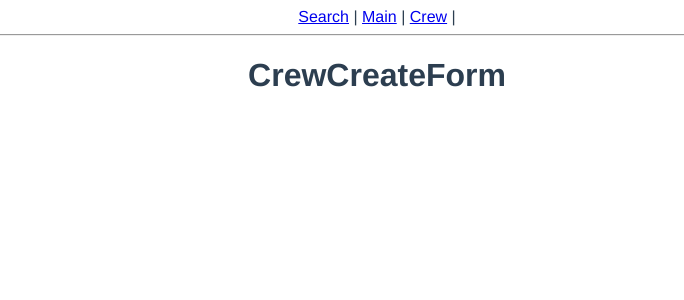
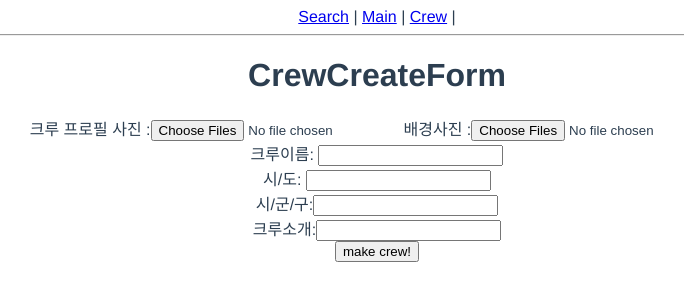
Before and after one commit to holawan/EIVOM, a Vue app in the folder final-pjt-front/: page /crewcreate in a window 1280 px wide. Shown: the top 300 px of the page, without its empty margins (263-947 px from the left). Built offline with nearby package versions, Linux system fonts and the light colour scheme.

Commit message:
[ERROR] crew image upload

```diff
--- a/final-pjt-front/src/store/modules/crews.js
+++ b/final-pjt-front/src/store/modules/crews.js
@@ -1,33 +1,51 @@
+import drf from "@/api/drf"
 // import router from "@/router"
-// import axios from "axios"
-// import drf from '@/api/drf'
+import axios from "axios"
 
-// import _ from 'lodash'
 
 export default{
   state: {
-    // currentCrew: {},
+    token: localStorage.getItem('jwt') || '',
+    currentUser: {},
+    crews: [],
+    crew: {},
 
   },
 
   getters:{
     // isResisterdIn: {},
+    isLoggedIn1: state => !!state.token,
+    currentUser1: state => state.currentUser,
+    crews: state => state.crews,
+    crew: state => state.crew,
+    isLeader: (state, getters) => {
+      return state.crew.crew_leader?.email === getters.currentUser.email
+    },
+    authHeader1: state => ({ Authorization: `JWT ${state.token}`}),
+
 
   },
 
   mutations:{
+    SET_TOKEN: (state, token) => state.token = token,
+    SET_CURRENT_USER: (state, user) => state.currentUser = user,
 
   },
 
   actions:{
-    // register({ }, crewId){
-    //   axios({
-    //     url : drf.crews.register(crewId),
-    //     method: 'post',
-    //   })
-    //   .then(res => {
-    //     router.push({ name: 'crew', params: {crewId: crewId}})
-    //   })
-    // }
+
+    createCrew({getters}, credentials){
+      axios({
+        url: drf.crews.create(),
+        method: 'post',
+        data: credentials,
+        geaders: getters.authHeader,
+      })
+      .then(res => {
+        console.log(res)
+        // router.push({name:CrewDetail, params:{crewId:}})
+      })
+    }
+
   },
 }
--- a/final-pjt-front/src/views/CrewCreateView.vue
+++ b/final-pjt-front/src/views/CrewCreateView.vue
@@ -1,12 +1,99 @@
 <template>
   <div>
     <h1>CrewCreateForm</h1>
+    <account-error-list v-if="authError"></account-error-list>
+
+    <!-- form UI -->
+    <div>
+      <form @submit.prevent="sendCrewImage" enctype="multipart/form-data">
+        <label for="image">크루 프로필 사진 :</label>
+        <input multiple @change="onGetFile3()" ref="image" type="file" id="image">
+
+        <label for="backdrop">배경사진 :</label>
+        <input multiple @change="onGetFile4()" ref="backdrop" type="file" id="backdrop">
+
+        <div>
+          <label for="crewname">크루이름: </label>
+          <input  v-model="credentials.crewname" type="text" id="crewname" required/>
+        </div>
+
+        <div>
+          <label for="location1">시/도: </label>
+          <input  v-model="credentials.location1" type="text" id="location1" required/>
+        </div>
+
+        <div>
+          <label for="location2">시/군/구:</label>
+          <input v-model="credentials.location2" type="text" id="location2" required />
+        </div>
+
+        <div>
+          <label for="introduce">크루소개:</label>
+          <input v-model="credentials.introduce" type="text" id="introduce" required />
+        </div>
+
+        <div>
+          <button>make crew!</button>
+        </div>
+      </form>
+
+    </div>
+
+
   </div>
 </template>
 
 <script>
+import AccountErrorList from '@/components/AccountErrorList.vue'
+import { mapActions, mapGetters } from 'vuex'
+
 export default {
-  name:'CrewCreate',
+  components:{
+    AccountErrorList,
+  },
+  data(){
+    return {
+      credentials: {
+        image: '',
+        backdrop: '',
+        crewname: '',
+        location1: '',
+        location2: '',
+        introduce : '',
+      }
+    }
+  },
+  methoods: {
+    initModal: function () {
+      this.credentials.image = ''
+      this.credentials.backdrop = ''
+      this.credentials.introduce = ''
+      this.credentials.crewname = ''
+      this.credentials.location1 = ''
+      this.credentials.location2 = ''
+    },
+    onGetFile3() {
+      this.credentials.image = this.$refs.image.files[0]
+      console.log(this.credentials.image)
+    },
+    onGetFile4() {
+      this.credentials.backdrop =this.$refs.backdrop.files[0]
+    },
+    sendCrewImage(){
+      const formData = new FormData()
+        formData.append('image', this.credentials.image)
+        formData.append('backdrop', this.credentials.backdrop)
+        formData.append('crewname', this.credentials.crewname)
+        formData.append('introduce', this.credentials.introduce)
+        formData.append('location1', this.credentials.location1)
+        formData.append('location2', this.credentials.location2)
+        this.createCrew(formData)
+      },
+      ...mapActions(['createCrew'])
+  },
+  computed:{
+    ...mapGetters(['authError'])
+  }
 
 }
 </script>
--- a/final-pjt-front/src/views/accounts/CreateProfile.vue
+++ b/final-pjt-front/src/views/accounts/CreateProfile.vue
@@ -79,7 +79,7 @@ export default {
       console.log(this.credentials.image)
     },
     onGetFile2() {
-      this.credentials.backdrop =this.$refs.image.files[0]
+      this.credentials.backdrop =this.$refs.backdrop.files[0]
     },
     sendImageToServer(){
       const formData = new FormData()
```
